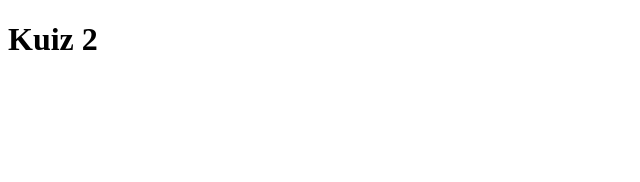
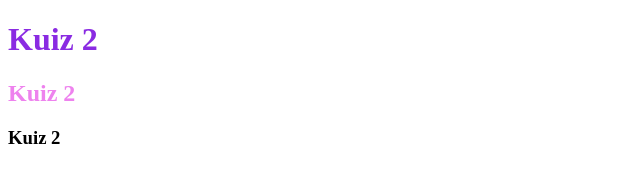
Before and after one commit to aliaatrhaziz/kuiz-2, a plain HTML site: page index.html in a window 1280 px wide. Shown: the whole page, without its empty margins (0-640 px from the left). Drawn offline with Linux system fonts and the light colour scheme.

Commit message:
Membuat file style.css

```diff
--- a/index.html
+++ b/index.html
@@ -5,8 +5,11 @@
     <meta http-equiv="X-UA-Compatible" content="IE=edge">
     <meta name="viewport" content="width=device-width, initial-scale=1.0">
     <title>Kuiz 2</title>
+    <link rel="stylesheet" href="style.css">
 </head>
 <body>
     <h1>Kuiz 2</h1>
+    <h2>Kuiz 2</h2>
+    <h3>Kuiz 2</h3>
 </body>
 </html>
--- /dev/null
+++ b/style.css
@@ -0,0 +1,9 @@
+h1{
+    color: blueviolet;
+}
+h2{
+    color: violet;
+}
+h3{
+    color: black;
+}
```
